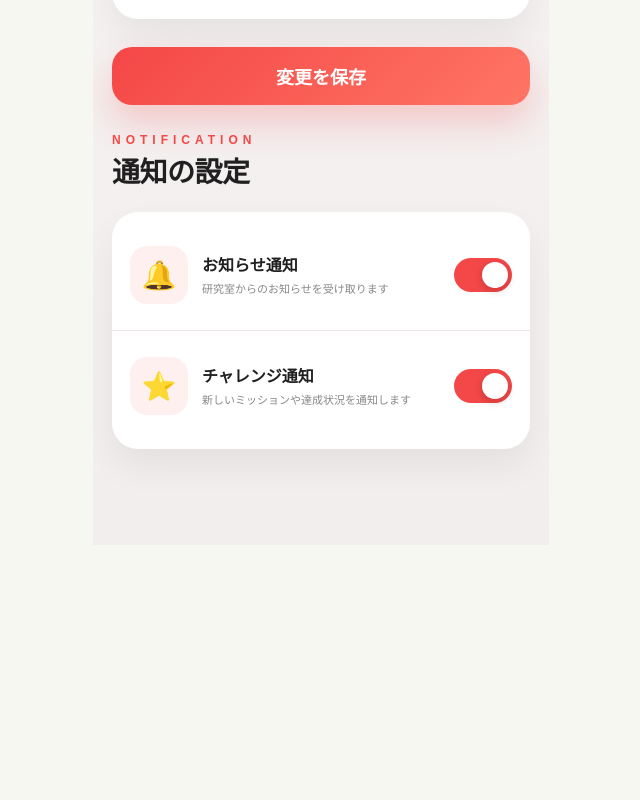
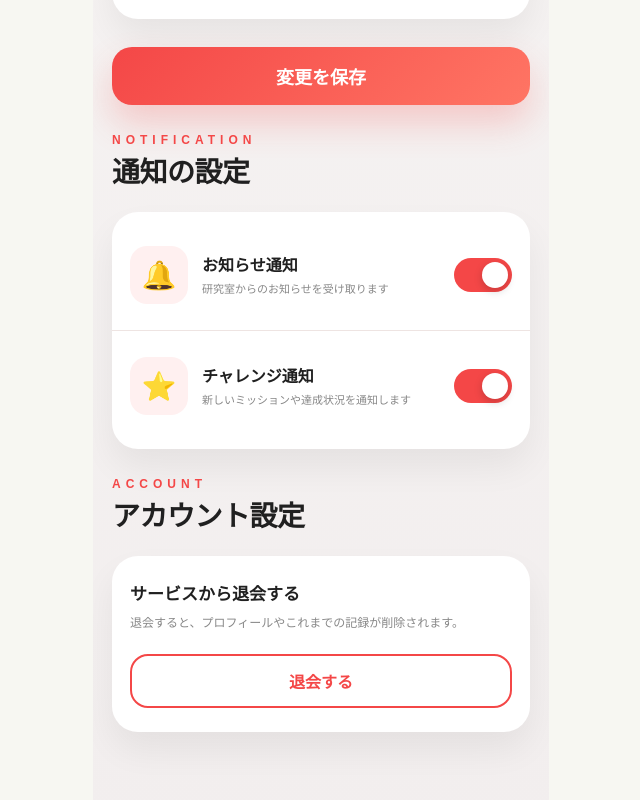
Before and after one commit to ISDL-hackathon/2026-teamC, a Next.js app: page /setting in a window 1280 px wide. Shown: the part 811-1611 px from the top of the page, without its empty margins (319-959 px from the left). Before the commit the page ends 1356 px from the top, so only its background shows below. Built offline with nearby package versions, Linux system fonts and the light colour scheme.

Commit message:
feat(d):設定画面に退会ボタンを作成

```diff
--- a/src/app/setting/page.tsx
+++ b/src/app/setting/page.tsx
@@ -522,6 +522,26 @@ export default function SettingsPage() {
           />
         </div>
       </section>
+      <section className={styles.section}>
+        <p className={styles.label}>ACCOUNT</p>
+        <h2 className={styles.sectionTitle}>アカウント設定</h2>
+
+        <div className={styles.withdrawalCard}>
+          <div className={styles.withdrawalText}>
+            <h3>サービスから退会する</h3>
+            <p>
+              退会すると、プロフィールやこれまでの記録が削除されます。
+            </p>
+          </div>
+
+          <button
+            type="button"
+            className={styles.withdrawalButton}
+          >
+            退会する
+          </button>
+        </div>
+      </section>
 
       {cropImage && (
         <div className={styles.cropOverlay}>
--- a/src/app/setting/settings.module.css
+++ b/src/app/setting/settings.module.css
@@ -493,3 +493,50 @@
 .hiddenCanvas {
   display: none;
 }
+.withdrawalCard {
+  width: 100%;
+  border-radius: 26px;
+  background: white;
+  padding: 24px 18px;
+  box-shadow: 0 18px 35px rgba(0, 0, 0, 0.06);
+}
+
+.withdrawalText h3 {
+  margin: 0 0 8px;
+  font-size: 17px;
+  font-weight: 900;
+}
+
+.withdrawalText p {
+  margin: 0;
+  color: #888;
+  font-size: 12px;
+  line-height: 1.7;
+}
+
+.withdrawalButton {
+  width: 100%;
+  height: 54px;
+  margin-top: 20px;
+  border: 2px solid #f44747;
+  border-radius: 18px;
+  background: white;
+  color: #f44747;
+  font-size: 16px;
+  font-weight: 900;
+  cursor: pointer;
+  transition:
+    background 0.18s ease,
+    color 0.18s ease,
+    transform 0.1s ease;
+}
+
+.withdrawalButton:hover {
+  background: #fff0f0;
+}
+
+.withdrawalButton:active {
+  transform: translateY(1px);
+  background: #f44747;
+  color: white;
+}
```
